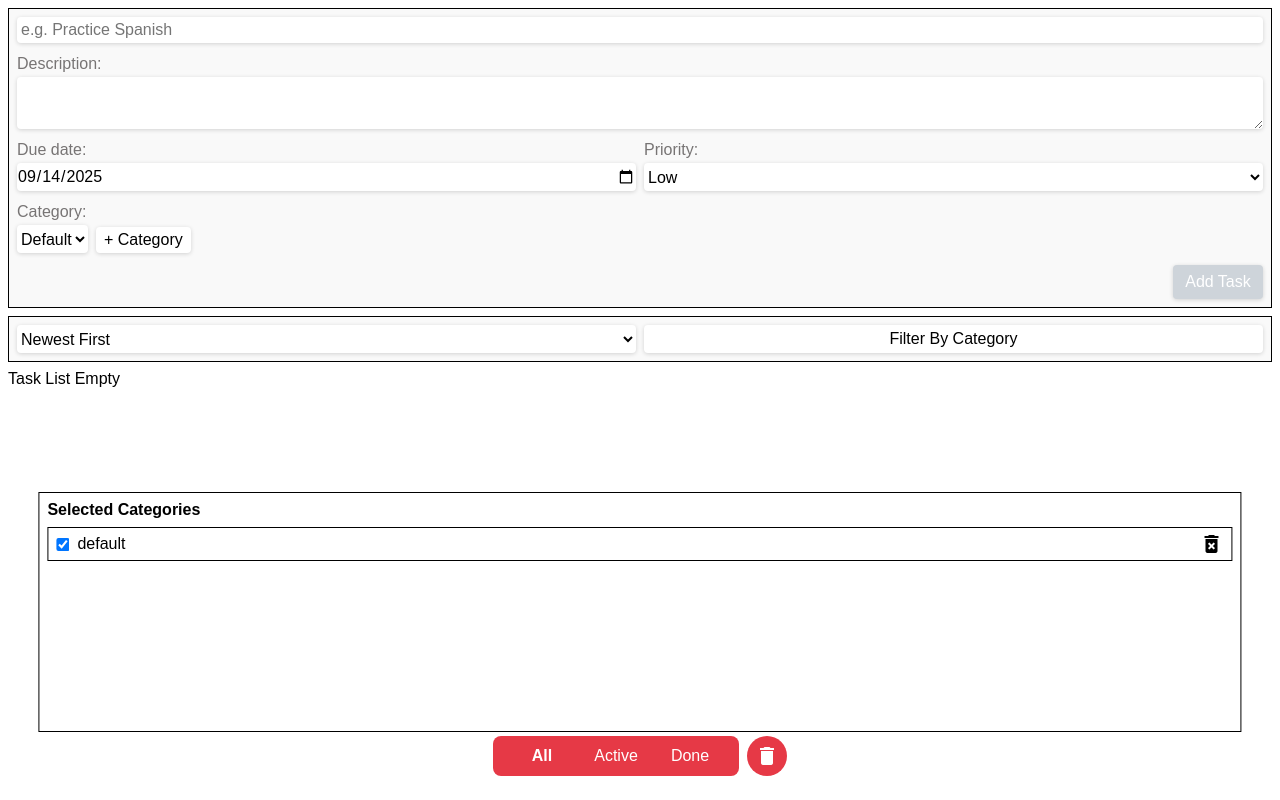
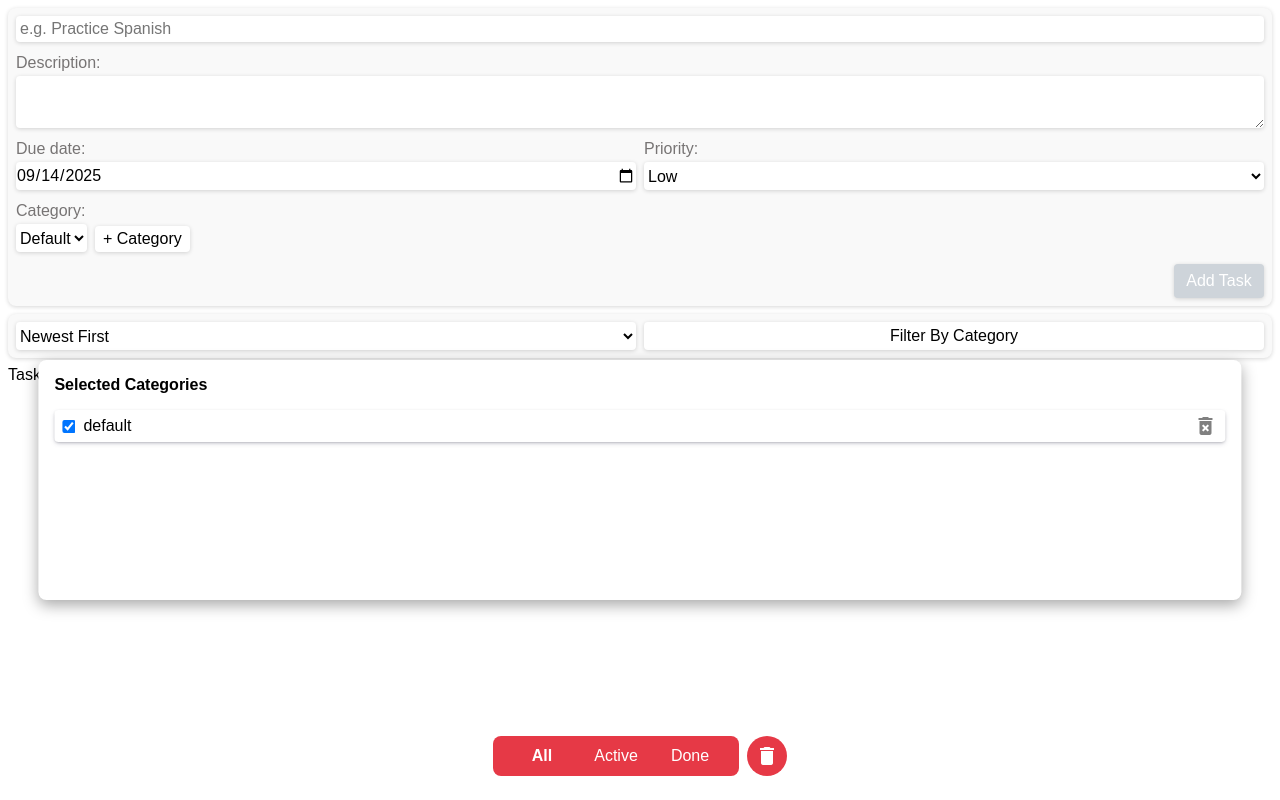
Before and after one commit to dejanpls/taskmate, a React (Vite) app: page / in a window 1280 px wide. Both pictures are taken after a click on the button "Filter By Category". Built offline with nearby package versions, Linux system fonts and the light colour scheme.

Commit message:
style: tweak border and box shadows

```diff
--- a/src/components/CategoryFilter.jsx
+++ b/src/components/CategoryFilter.jsx
@@ -9,8 +9,8 @@ export default function CategoryFilter({
 }) {
   return (
     <div className="categoryFilterContainer">
+      <h2>Selected Categories</h2>
       <ul>
-        <h2>Selected Categories</h2>
         {categories.map((category) => (
           <li key={`show-${category}`}>
             <div className="primaryContainer">
--- a/src/components/TaskList.jsx
+++ b/src/components/TaskList.jsx
@@ -24,7 +24,9 @@ export default function TaskList({
                     onChange={() => handleCompleted(task.id)}
                   />
                 </label>
-                <h2>{task.title}</h2>
+                <h2 className={task.completed ? 'completed' : 'active'}>
+                  {task.title}
+                </h2>
               </div>
               {showDescription && (
                 <p>
@@ -73,7 +75,7 @@ export default function TaskList({
                   </button>
                   <button
                     className="edit"
-                    disabled={editId}
+                    disabled={editId || task.completed}
                     type="button"
                     onClick={() => handleEdit(task.id)}
                   >
--- a/src/styles/categoryFilter.css
+++ b/src/styles/categoryFilter.css
@@ -1,22 +1,24 @@
 div.categoryFilterContainer {
-  position: fixed;
-  bottom: 68px;
+  position: absolute;
+  top: 360px;
   left: 50%;
   transform: translateX(-50%);
-  border: 1px solid black;
-  padding: 8px;
+  border: none;
+  border-radius: 8px;
+  padding: 16px;
   width: 94%;
   min-height: 30vh;
   background-color: white;
   display: flex;
   flex-direction: column;
-  gap: 8px;
+  gap: 16px;
+  box-shadow: rgba(0, 0, 0, 0.35) 0px 5px 15px;
 }
 
 div.categoryFilterContainer > ul {
   display: flex;
   flex-direction: column;
-  gap: 8px;
+  gap: 12px;
 }
 
 div.categoryFilterContainer ul li {
@@ -24,8 +26,11 @@ div.categoryFilterContainer ul li {
   display: flex;
   align-items: center;
   justify-content: space-between;
-  border: 1px solid black;
+  border: none;
+  border-radius: 4px;
   padding: 4px 8px;
+  box-shadow: rgba(50, 50, 93, 0.25) 0px 2px 5px -1px,
+    rgba(0, 0, 0, 0.3) 0px 1px 3px -1px;
 }
 
 div.categoryFilterContainer ul li div.primaryContainer {
@@ -39,7 +44,14 @@ div.categoryFilterContainer ul li div.buttonContainer {
   gap: 8px;
 }
 
-div.categoryFilterContainer ul li div.buttonContainer button {
+div.categoryFilterContainer ul li div.buttonContainer button.material-icons {
   background-color: white;
+  color: var(--color-delete);
   border: none;
 }
+
+div.categoryFilterContainer div.buttonContainer button:disabled.material-icons {
+  background-color: white;
+  color: var(--color-disabled);
+  border: none;
+}
--- a/src/styles/deleted.css
+++ b/src/styles/deleted.css
@@ -3,20 +3,22 @@ div.deletedContainer {
   bottom: 68px;
   left: 50%;
   transform: translateX(-50%);
-  border: 1px solid black;
-  padding: 8px;
+  border: none;
+  border-radius: 8px;
+  padding: 16px;
   width: 94%;
   min-height: 30vh;
   background-color: white;
   display: flex;
   flex-direction: column;
-  gap: 8px;
+  gap: 16px;
+  box-shadow: rgba(0, 0, 0, 0.35) 0px 5px 15px;
 }
 
 div.deletedContainer > ul {
   display: flex;
   flex-direction: column;
-  gap: 8px;
+  gap: 12px;
 }
 
 div.deletedContainer ul li {
@@ -24,8 +26,11 @@ div.deletedContainer ul li {
   display: flex;
   align-items: center;
   justify-content: space-between;
-  border: 1px solid black;
+  border: none;
+  border-radius: 4px;
   padding: 4px 8px;
+  box-shadow: rgba(50, 50, 93, 0.25) 0px 2px 5px -1px,
+    rgba(0, 0, 0, 0.3) 0px 1px 3px -1px;
 }
 
 div.deletedContainer ul li div.buttonContainer {
@@ -33,7 +38,8 @@ div.deletedContainer ul li div.buttonContainer {
   gap: 8px;
 }
 
-div.deletedContainer ul li div.buttonContainer button {
+div.deletedContainer ul li div.buttonContainer button.material-icons {
   background-color: white;
+  color: var(--color-delete);
   border: none;
 }
--- a/src/styles/form.css
+++ b/src/styles/form.css
@@ -1,10 +1,11 @@
 form {
-  border: 1px solid black;
   padding: 8px;
   display: flex;
   flex-direction: column;
   gap: 12px;
   background-color: var(--color-bg-primary);
+  border-radius: 8px;
+  box-shadow: rgba(0, 0, 0, 0.16) 0px 1px 4px;
 }
 
 form input#title {
--- a/src/styles/sortDropdown.css
+++ b/src/styles/sortDropdown.css
@@ -1,5 +1,6 @@
 div.sortContainer {
-  border: 1px solid black;
+  box-shadow: rgba(0, 0, 0, 0.16) 0px 1px 4px;
+  border-radius: 8px;
   padding: 8px;
   display: flex;
   justify-content: center;
--- a/src/styles/taskList.css
+++ b/src/styles/taskList.css
@@ -29,8 +29,14 @@ li.listItem div.secondaryView {
   gap: 8px;
 }
 
-li.listItem div.primaryView h2 {
+li.listItem div.primaryView h2,
+li.listItem div.primaryView h2.active {
   font-size: 22px;
+}
+
+li.listItem div.primaryView h2.completed {
+  text-decoration: line-through;
+  color: darkgray;
 }
 
 li.listItem div.infoContainer {
@@ -98,3 +104,9 @@ li.listItem div.buttonContainer button.edit {
   width: 65px;
   background-color: var(--color-confirm);
 }
+
+li.listItem div.buttonContainer button:disabled.edit {
+  box-shadow: var(--shadow-primary);
+  width: 65px;
+  background-color: var(--color-disabled);
+}
```
